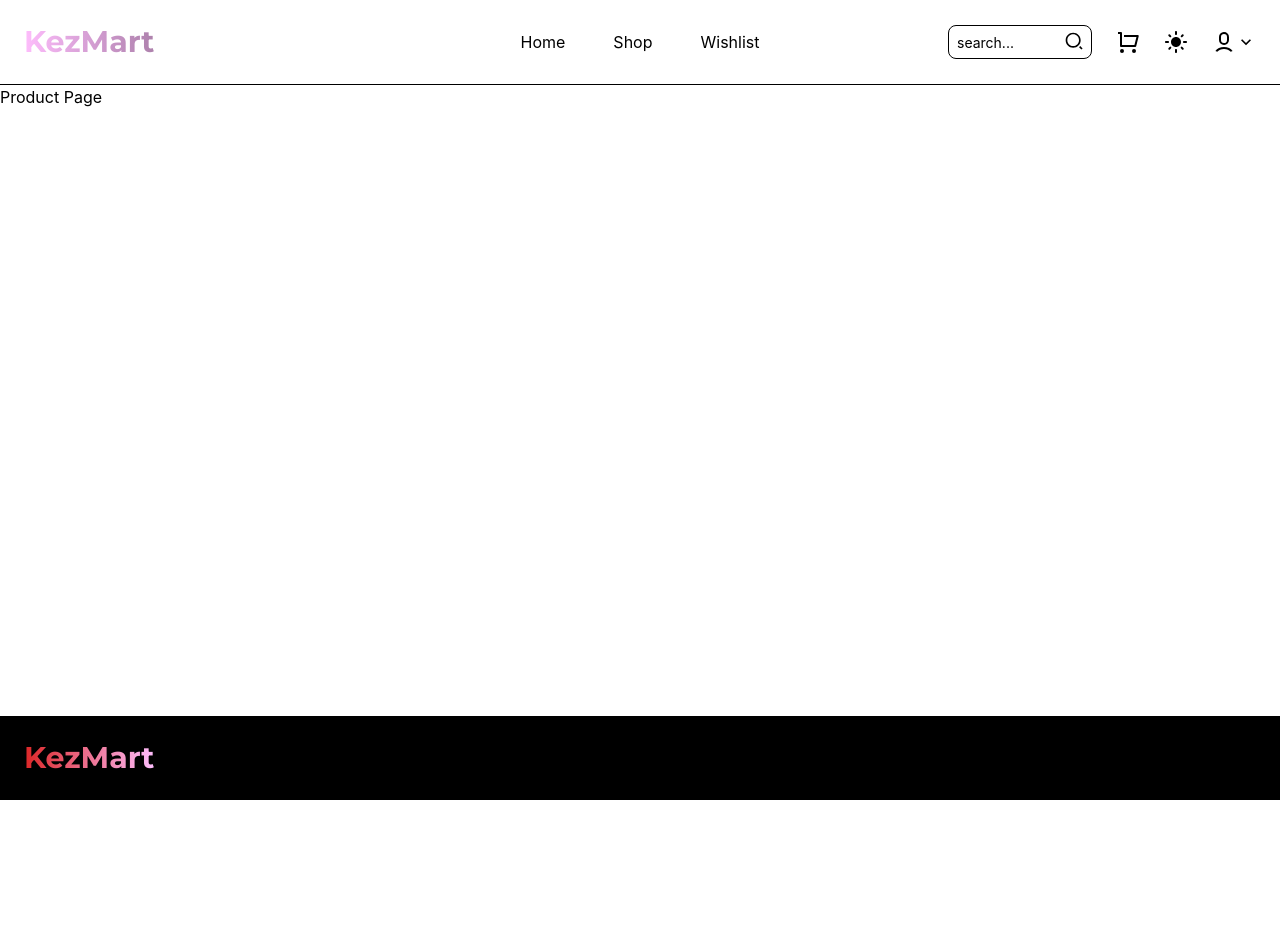
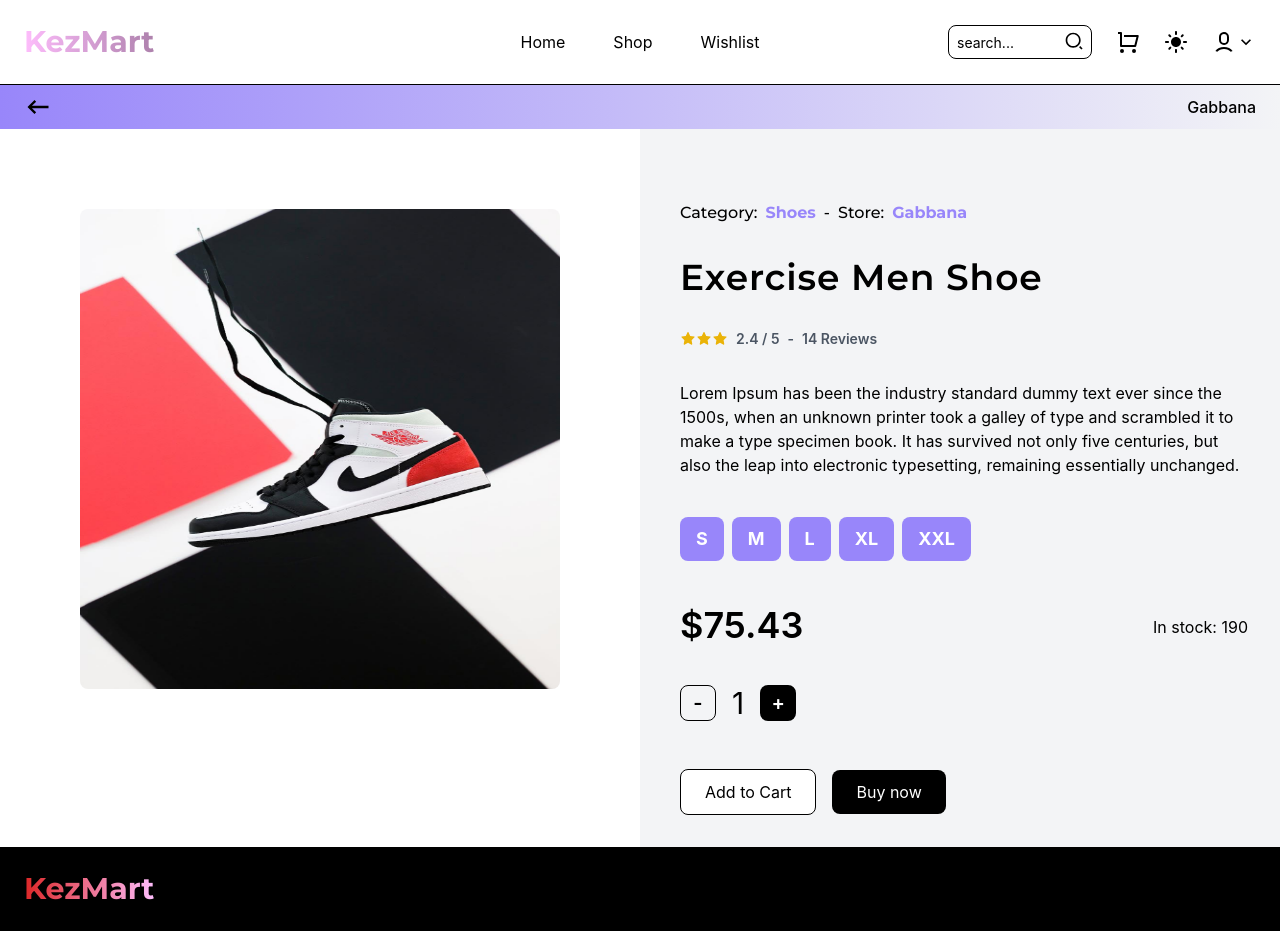
Before and after one commit to cikezmedia/ecommerce, a Next.js app: page /product/exercise-men-shoe in a window 1280 px wide. Before the commit the page ends 800 px from the top, so only its background shows below. Built offline with nearby package versions, Linux system fonts and the light colour scheme.

Commit message:
Updated Products Page

```diff
--- a/components/Card.jsx
+++ b/components/Card.jsx
@@ -23,22 +23,22 @@ const Card = (product) => {
           <Link href={`/product/${product.slug}`}>
             <a className='flex flex-col'>
               <span className='text-gray-600 text-base font-medium font-poppins'>
-                {product.name.length < 15
+                {product.name.length < 22
                   ? product.name
-                  : `${product.name.substr(0, 15)}...`}
+                  : `${product.name.substr(0, 22)}...`}
               </span>
               <span className='text-gray-400 text-sm'>{product.brand}</span>
             </a>
           </Link>
           <Link href={`/product/${product.slug}`}>
             <a>
-              <div className='flex bg-mainPurple font-semibold text-sm font-montserrat p-1.5 lg:p-2 px-8 rounded-lg'>
-                ${product.amount}.00
+              <div className='flex bg-mainPurple font-semibold text-sm font-montserrat p-1.5 lg:p-2 px-4 rounded-lg'>
+                ${product.amount}
               </div>
             </a>
           </Link>
         </div>
-        <div className='flex absolute items-center bottom-[65px] rounded-full bg-black text-white p-2 border border-pink right-3'>
+        <div className='flex absolute items-center bottom-[65px] rounded-full bg-black text-white p-2 border-2 border-pink right-3'>
           <AiOutlineShopping className='w-5 h-5' />
         </div>
         <div className='absolute top-3 opacity-40 rounded-lg bg-black text-white text-sm p-1 px-3 right-3'>
--- a/components/Header.jsx
+++ b/components/Header.jsx
@@ -1,5 +1,5 @@
 import Link from 'next/link';
-import React, { useState, useEffect } from 'react';
+import React, { useState } from 'react';
 import {
   MdLightMode,
   MdKeyboardArrowDown,
@@ -19,18 +19,20 @@ const Header = () => {
         {/* Desktop Menu */}
         <div className='hidden lg:block'>
           <div className='container flex flex-row justify-between items-center mx-auto'>
-            <div className='text-3xl font-bold font-montserrat text-transparent bg-clip-text bg-gradient-to-r from-pink to-black w-1/3'>
-              KezMart
-            </div>
+            <Link href='../'>
+              <a className='text-3xl font-bold font-montserrat text-transparent bg-clip-text bg-gradient-to-r from-pink to-black w-1/3'>
+                KezMart
+              </a>
+            </Link>
 
             <div className=' flex flex-row mx-auto place-content-center space-x-12 w-1/3'>
-              <Link href='./'>
+              <Link href='../'>
                 <a>Home</a>
               </Link>
-              <Link href='shop'>
+              <Link href='../shop'>
                 <a>Shop</a>
               </Link>
-              <Link href='wishlist'>
+              <Link href='../wishlist'>
                 <a>Wishlist</a>
               </Link>
             </div>
@@ -77,9 +79,11 @@ const Header = () => {
         {/* Mobile Menu */}
         <div className='flex lg:hidden'>
           <div className='container flex flex-row justify-between items-center mx-auto'>
-            <div className='text-3xl font-bold font-montserrat text-transparent bg-clip-text bg-gradient-to-r from-red-600 to-pink'>
-              KezMart
-            </div>
+            <Link href='../'>
+              <a className='text-3xl font-bold font-montserrat text-transparent bg-clip-text bg-gradient-to-r from-red-600 to-pink'>
+                KezMart
+              </a>
+            </Link>
             <div className='flex flex-row items-center space-x-5'>
               <RiSearch2Line className='w-6 h-6 text-black dark:text-white' />
               <RiShoppingCartLine className='w-6 h-6 text-black dark:text-white' />
@@ -94,7 +98,7 @@ const Header = () => {
                 <div className='absolute top-[85px] z-10 bg-black dark:bg-pink w-full text-white dark:text-black p-6 right-0'>
                   <div className='flex flex-col gap-5 text-lg font-roboto text-purple dark:text-black tracking-wider'>
                     <div className='flex flex-col gap-5'>
-                      <Link href='./'>
+                      <Link href='../'>
                         <a>Home</a>
                       </Link>
                       <Link href='shop'>
--- a/pages/product/[slug].js
+++ b/pages/product/[slug].js
@@ -1,15 +1,150 @@
-import React from 'react';
+import React, { useState } from 'react';
 import Head from 'next/head';
+import { useRouter } from 'next/router';
+import data from '../../utils/data';
+import Image from 'next/image';
+import { AiFillStar } from 'react-icons/ai';
+import { MdOutlineKeyboardBackspace } from 'react-icons/md';
+import Link from 'next/link';
 
 const ProductPage = () => {
+  const [count, setCount] = useState(1);
+  const { query } = useRouter();
+  const { slug } = query;
+  const product = data.products.find((x) => x.slug === slug);
+
+  function handleAdd() {
+    if (count < product.countInStock) {
+      setCount((prev) => prev + 1);
+    } else {
+      setCount(product.countInStock);
+    }
+  }
+
+  function handleSub() {
+    if (count <= 1) {
+      setCount(1);
+    } else {
+      setCount((prev) => prev - 1);
+    }
+  }
+
+  if (!product) {
+    return <div>Product Not Found</div>;
+  }
   return (
     <>
       <Head>
-        <title>Welcome to KezMart Online Store</title>
+        <title>KezMart Online Store | {product.description}</title>
         <meta name='description' content='KezMart Special Store' />
         <link rel='icon' href='/favicon.png' />
       </Head>
-      <div>Product Page</div>
+      <div className='flex flex-row items-center justify-between sticky z-10 top-0 bg-gradient-to-r from-mainPurple to-gray-100 pl-6 pr-6 p-2'>
+        <Link href='../'>
+          <a>
+            <MdOutlineKeyboardBackspace className='w-7 h-7 text-black' />
+          </a>
+        </Link>
+        <span className='text-black font-medium'>{product.brand}</span>
+      </div>
+      <div className='grid grid-cols-1 lg:grid-cols-2'>
+        <div className='col-span-1 p-6 lg:p-20 text-black bg-white'>
+          <div className='flex flex-col'>
+            <Image
+              src={product.image}
+              alt={product.name}
+              width='100%'
+              height='100%'
+              layout='responsive'
+              className='rounded-lg'
+            />
+          </div>
+        </div>
+        <div className='col-span-1 text-black bg-gray-100 p-6 pb-10 lg:p-8 lg:pl-10'>
+          <div className='flex flex-col gap-5 lg:gap-8 pt-4 lg:pt-10'>
+            <div className='flex flex-row items-center gap-2 font-montserrat font-medium'>
+              <div>
+                Category:
+                <span className='text-mainPurple font-bold pl-2'>
+                  {product.category}
+                </span>
+              </div>
+              -
+              <div>
+                Store:
+                <span className='text-mainPurple font-bold pl-2'>
+                  {product.brand}
+                </span>
+              </div>
+            </div>
+            <h2 className='text-4xl font-semibold font-montserrat tracking-wide'>
+              {product.name}
+            </h2>
+            <div className='flex flex-row items-center text-gray-600 gap-2 text-sm font-semibold'>
+              <div className='flex flex-row items-center'>
+                <AiFillStar className='w-4 h-4 text-yellow-500' />
+                <AiFillStar className='w-4 h-4 text-yellow-500' />
+                <AiFillStar className='w-4 h-4 text-yellow-500' />
+              </div>
+              <span>{product.rating} / 5</span> -
+              <span>{product.numReviews} Reviews</span>
+            </div>
+            <span className='text-base font-normal'>{product.description}</span>
+            <form className='flex flex-row items-center gap-2 pt-2'>
+              <span className='bg-mainPurple text-white text-lg p-2 px-4 font-bold rounded-lg'>
+                S
+              </span>
+              <span className='bg-mainPurple text-white text-lg p-2 px-4 font-bold rounded-lg'>
+                M
+              </span>
+              <span className='bg-mainPurple text-white text-lg p-2 px-4 font-bold rounded-lg'>
+                L
+              </span>
+              <span className='bg-mainPurple text-white text-lg p-2 px-4 font-bold rounded-lg'>
+                XL
+              </span>
+              <span className='bg-mainPurple active:bg-black active:text-white text-white text-lg p-2 px-4 font-bold rounded-lg'>
+                XXL
+              </span>
+            </form>
+            <div className='flex flex-row items-center justify-between'>
+              <span className='text-4xl font-semibold pt-3 gap-4'>
+                ${(product.amount * count).toFixed(2)}
+              </span>
+              <span className='pt-4'>In stock: {product.countInStock}</span>
+            </div>
+            <div className='flex flex-row items-center gap-4 pt-2'>
+              <button
+                onClick={handleSub}
+                className='border border-black font-semibold text-xl w-9 h-9 rounded-lg'
+              >
+                -
+              </button>
+              <span className='font-normal text-3xl'>{count}</span>
+              <button
+                onClick={handleAdd}
+                className='text-white bg-black font-semibold text-xl w-9 h-9 rounded-lg'
+              >
+                +
+              </button>
+            </div>
+            <div className='flex flex-row items-center pt-4 gap-4'>
+              <Link href='../' alt=''>
+                <button className='bg-white text-black border p-2.5 px-6 border-black rounded-lg'>
+                  Add to Cart
+                </button>
+              </Link>
+              <Link href='../' alt=''>
+                <a>
+                  <button className='bg-black text-white p-2.5 px-6 rounded-lg'>
+                    Buy now
+                  </button>
+                </a>
+              </Link>
+            </div>
+          </div>
+        </div>
+      </div>
     </>
   );
 };
--- a/utils/data.js
+++ b/utils/data.js
@@ -5,144 +5,156 @@ const data = {
       slug: 'premium-men-tshirt',
       category: 'Shirts',
       image: '/shirts/1.jpg',
-      amount: 70,
+      amount: 70.29,
       brand: 'Gucci',
       rating: 4.5,
       numReviews: 8,
       countInStock: 40,
-      description: 'A popular shirt',
+      description:
+        'Lorem Ipsum has been the industry standard dummy text ever since the 1500s, when an unknown printer took a galley of type and scrambled it to make a type specimen book. It has survived not only five centuries, but also the leap into electronic typesetting, remaining essentially unchanged.',
     },
     {
       name: `Premium Women's T-Shirt`,
       slug: 'premium-women-tshirt',
       category: 'Shirts',
       image: '/shirts/2.jpg',
-      amount: 80,
+      amount: 80.29,
       brand: 'Gucci',
       rating: 3.2,
       numReviews: 10,
       countInStock: 30,
-      description: 'A popular shirt',
+      description:
+        'Lorem Ipsum has been the industry standard dummy text ever since the 1500s, when an unknown printer took a galley of type and scrambled it to make a type specimen book. It has survived not only five centuries, but also the leap into electronic typesetting, remaining essentially unchanged.',
     },
     {
       name: `Winter Jacker`,
       slug: 'winter-jacket',
       category: 'Shirts',
       image: '/shirts/3.jpg',
-      amount: 58,
+      amount: 58.3,
       brand: 'Raymond Stores',
       rating: 4.5,
       numReviews: 3,
       countInStock: 20,
-      description: 'A popular shirt',
+      description:
+        'Lorem Ipsum has been the industry standard dummy text ever since the 1500s, when an unknown printer took a galley of type and scrambled it to make a type specimen book. It has survived not only five centuries, but also the leap into electronic typesetting, remaining essentially unchanged.',
     },
     {
       name: `Turkey Packet Shirt`,
       slug: 'turkey-packet-shirt',
       category: 'Shirts',
       image: '/shirts/4.jpg',
-      amount: 90,
+      amount: 90.32,
       brand: 'Turkey',
       rating: 2.9,
       numReviews: 13,
       countInStock: 20,
-      description: 'Turkey Packet Shirt premium',
+      description:
+        'Lorem Ipsum has been the industry standard dummy text ever since the 1500s, when an unknown printer took a galley of type and scrambled it to make a type specimen book. It has survived not only five centuries, but also the leap into electronic typesetting, remaining essentially unchanged.',
     },
     {
       name: `Vintage Men's T-Shirt`,
       slug: 'vintage-men-t-shirt',
       category: 'Shirts',
       image: '/shirts/5.jpg',
-      amount: 195,
+      amount: 195.12,
       brand: 'Zara',
       rating: 3.5,
       numReviews: 7,
       countInStock: 20,
-      description: 'Vintage Mens T-Shirt',
+      description:
+        'Lorem Ipsum has been the industry standard dummy text ever since the 1500s, when an unknown printer took a galley of type and scrambled it to make a type specimen book. It has survived not only five centuries, but also the leap into electronic typesetting, remaining essentially unchanged.',
     },
     {
       name: `Sports Men's Shirt`,
       slug: 'sports-men-shirt',
       category: 'Shirts',
       image: '/shirts/6.jpg',
-      amount: 45,
+      amount: 45.1,
       brand: 'Versace',
       rating: 4.4,
       numReviews: 14,
       countInStock: 120,
-      description: 'Sports Men Shirt',
+      description:
+        'Lorem Ipsum has been the industry standard dummy text ever since the 1500s, when an unknown printer took a galley of type and scrambled it to make a type specimen book. It has survived not only five centuries, but also the leap into electronic typesetting, remaining essentially unchanged.',
     },
     {
       name: `Nike Leather Juggers`,
       slug: 'nike-leather-juggers',
       category: 'Shoes',
       image: '/shoes/1.jpg',
-      amount: 85,
+      amount: 85.29,
       brand: 'Nike',
       rating: 4.4,
       numReviews: 14,
       countInStock: 120,
-      description: 'Nike Sports Juggers',
+      description:
+        'Lorem Ipsum has been the industry standard dummy text ever since the 1500s, when an unknown printer took a galley of type and scrambled it to make a type specimen book. It has survived not only five centuries, but also the leap into electronic typesetting, remaining essentially unchanged.',
     },
     {
-      name: `Men's Sports Trainers`,
+      name: `Men Sports Trainers`,
       slug: 'men-sports-trainers',
       category: 'Shoes',
       image: '/shoes/2.jpg',
-      amount: 75,
+      amount: 75.13,
       brand: 'Nike',
       rating: 2.4,
       numReviews: 14,
       countInStock: 20,
-      description: 'Mens Sports Trainers',
+      description:
+        'Lorem Ipsum has been the industry standard dummy text ever since the 1500s, when an unknown printer took a galley of type and scrambled it to make a type specimen book. It has survived not only five centuries, but also the leap into electronic typesetting, remaining essentially unchanged.',
     },
     {
       name: 'Geniun Leather Snickers',
       slug: 'geniun-leather-snickers',
       category: 'Shoes',
       image: '/shoes/3.jpg',
-      amount: 45,
+      amount: 45.8,
       brand: 'Gucci',
       rating: 3.4,
       numReviews: 14,
       countInStock: 80,
-      description: 'Geniun Leather Snickers',
+      description:
+        'Lorem Ipsum has been the industry standard dummy text ever since the 1500s, when an unknown printer took a galley of type and scrambled it to make a type specimen book. It has survived not only five centuries, but also the leap into electronic typesetting, remaining essentially unchanged.',
     },
     {
       name: 'New Arrival Shoe',
       slug: 'new-arrival-shoe',
       category: 'Shoes',
       image: '/shoes/4.jpg',
-      amount: 55,
+      amount: 55.76,
       brand: 'Spencer',
       rating: 2.5,
       numReviews: 14,
       countInStock: 90,
-      description: 'New Arrival Shoe',
+      description:
+        'Lorem Ipsum has been the industry standard dummy text ever since the 1500s, when an unknown printer took a galley of type and scrambled it to make a type specimen book. It has survived not only five centuries, but also the leap into electronic typesetting, remaining essentially unchanged.',
     },
     {
       name: 'Exercise Men Shoe',
       slug: 'exercise-men-shoe',
       category: 'Shoes',
       image: '/shoes/5.jpg',
-      amount: 75,
+      amount: 75.43,
       brand: 'Gabbana',
       rating: 2.4,
       numReviews: 14,
       countInStock: 190,
-      description: 'Best Exercise Men Shoe',
+      description:
+        'Lorem Ipsum has been the industry standard dummy text ever since the 1500s, when an unknown printer took a galley of type and scrambled it to make a type specimen book. It has survived not only five centuries, but also the leap into electronic typesetting, remaining essentially unchanged.',
     },
     {
       name: 'Young Pal Leather Shoes',
       slug: 'young-pal-leather-shoe',
       category: 'Shoes',
       image: '/shoes/6.jpg',
-      amount: 45,
+      amount: 45.02,
       brand: 'Gucci',
       rating: 2.8,
       numReviews: 14,
       countInStock: 50,
-      description: 'Young Pal Leather Shoe',
+      description:
+        'Lorem Ipsum has been the industry standard dummy text ever since the 1500s, when an unknown printer took a galley of type and scrambled it to make a type specimen book. It has survived not only five centuries, but also the leap into electronic typesetting, remaining essentially unchanged.',
     },
   ],
 };
```
